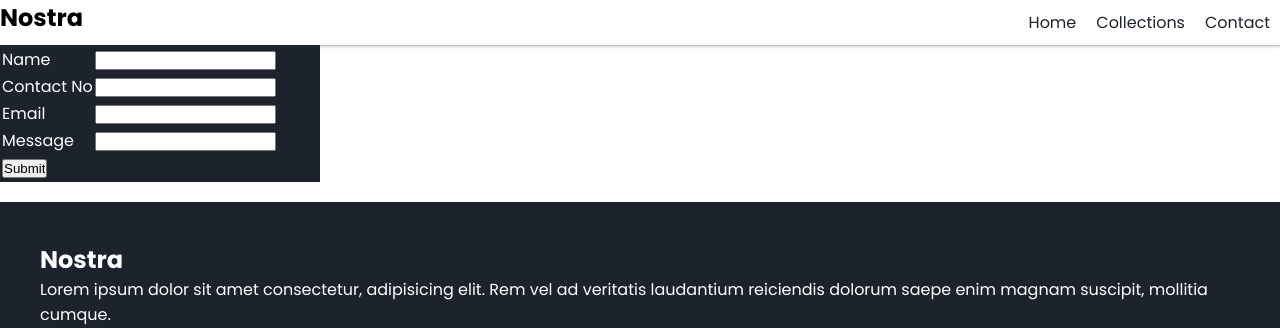
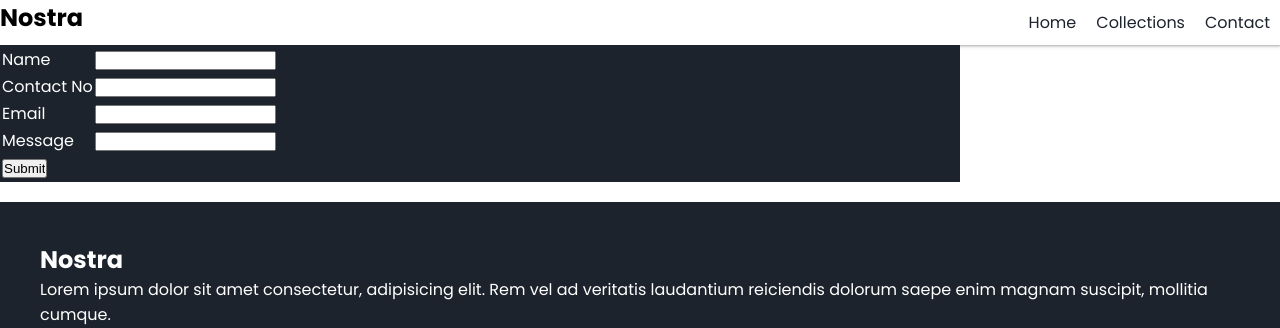
Before and after one commit to Itz-Hariprasanth/Nostra, a plain HTML site: page contact.html in a window 1280 px wide. Shown: the top 328 px of the page. Drawn offline with Linux system fonts and the light colour scheme.

Commit message:
Update style.css

```diff
--- a/style.css
+++ b/style.css
@@ -169,7 +169,7 @@ padding: 10px;
 }
 .contact{
     background-color: #1D232C;
-    width: 25%;
+    width: 75%;
     height: 100%;
     color: white;
 }
```
